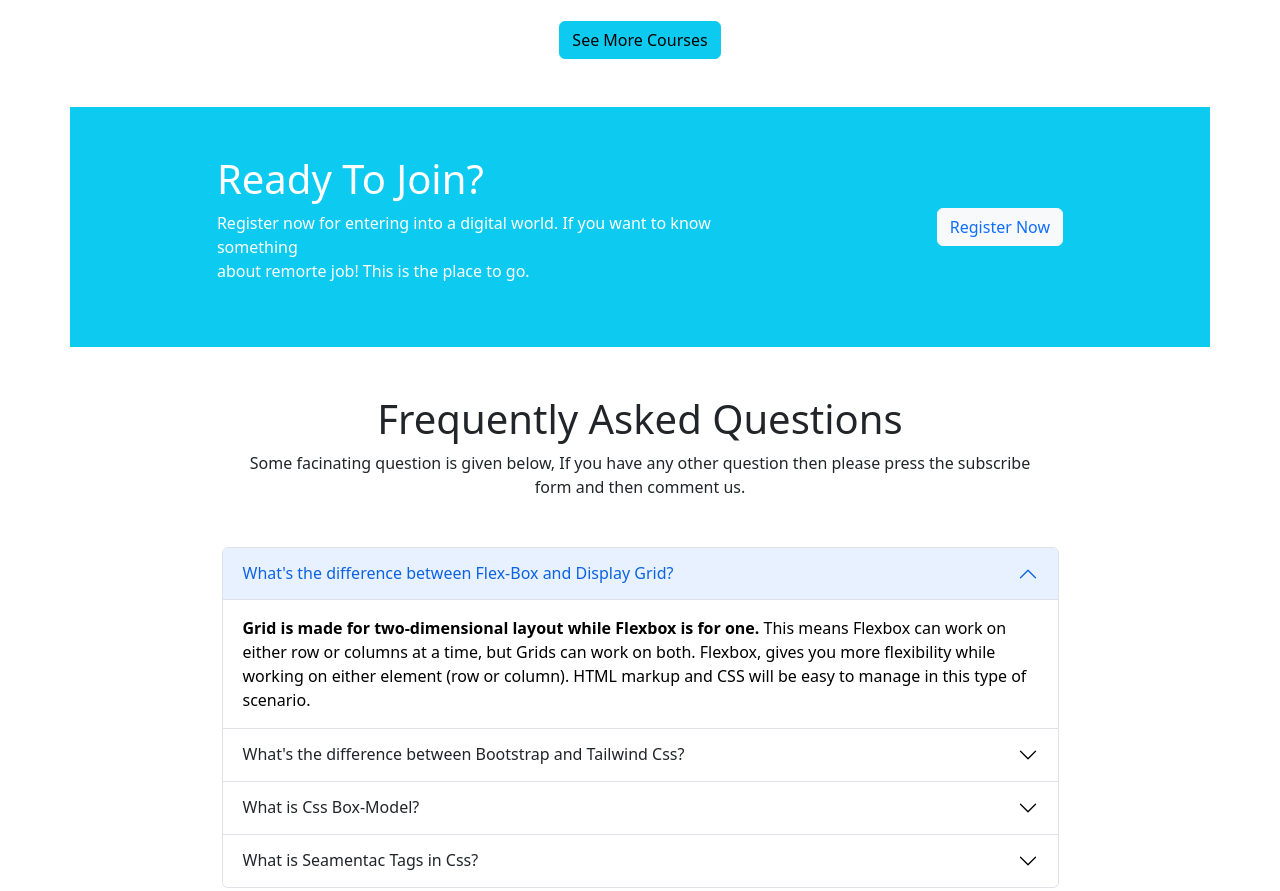
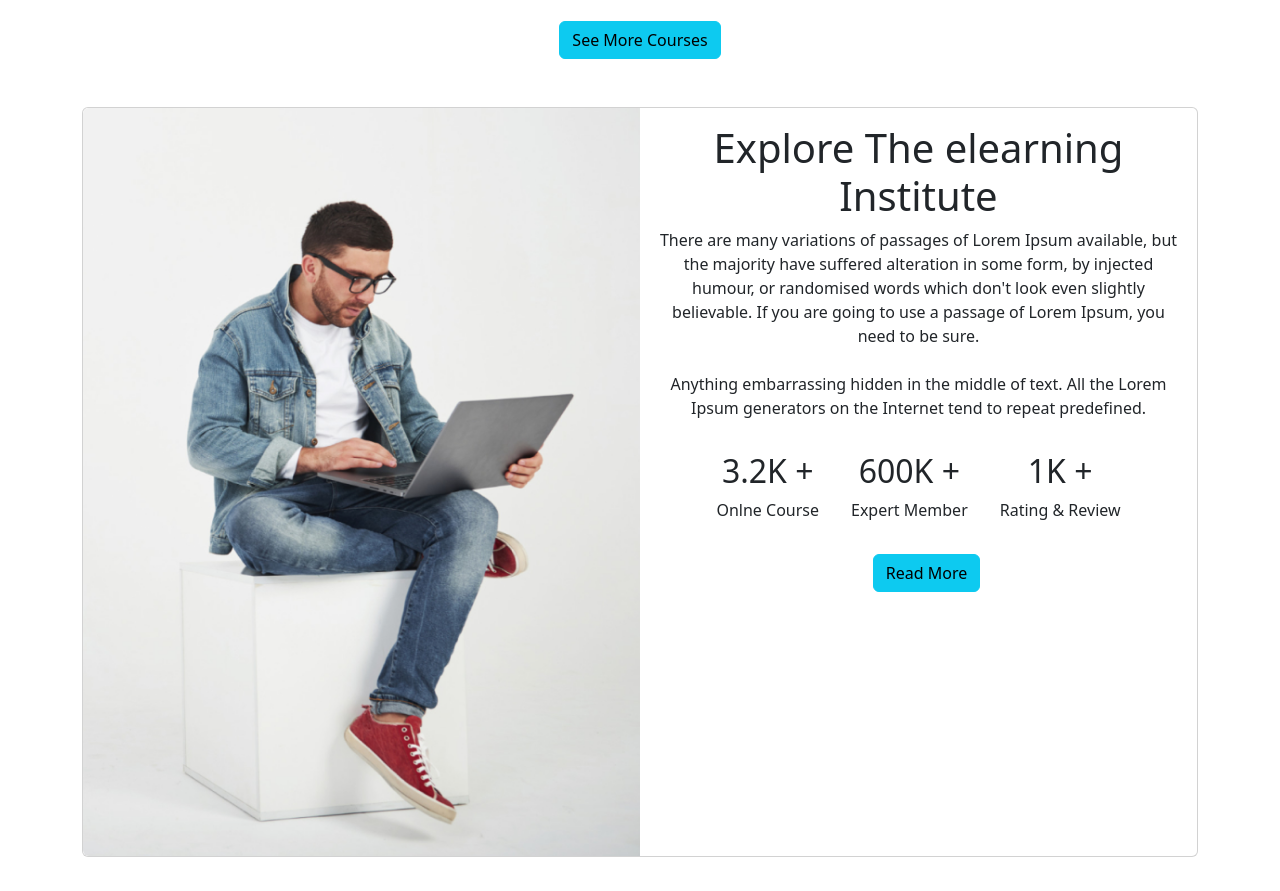
Before and after one commit to MaxPromit/Web-Education, a plain HTML site: page index.html in a window 1280 px wide. Shown: the part 1574-2465 px from the top of the page. Drawn offline with nearby package versions, Linux system fonts and the light colour scheme.

Commit message:
explore section done

```diff
--- a/index.html
+++ b/index.html
@@ -257,6 +257,44 @@
     </section>
     <!-- Discover Section End -->
 
+    <!-- Institute section start -->
+    <section class="container mb-5 ">
+      <div class="card mb-3">
+        <div class="row g-0 d-flex">
+          <div class="col-12 col-sm-12 col-md-6">
+            <img src="images/working.png" class="img-fluid rounded-start" alt="...">
+          </div>
+          <div class="col-12 col-sm-12 col-md-6">
+            <div class="card-body text-center p-lg-3">
+              <h1 class="card-title">Explore The elearning
+                Institute</h1>
+              <p class="card-text d-none d-lg-block">There are many variations of passages of Lorem Ipsum available, but the majority have suffered alteration in some form, by injected humour, or randomised words which don't look even slightly believable. If you are going to use a passage of Lorem Ipsum, you need to be sure. <br> <br> Anything embarrassing hidden in the middle of text. All the Lorem Ipsum generators on the Internet tend to repeat predefined.
+              </p>
+
+
+              <div class="d-flex justify-content-center flex-wrap">
+                <div class="m-3">
+                  <h2>3.2K +</h2>
+                  <p>Onlne Course</p>
+                </div>
+                <div class="m-3">
+                  <h2>600K +</h2>
+                  <p>Expert Member</p>
+                </div>
+                <div class="m-3">
+                  <h2>1K +</h2>
+                  <p>Rating & Review</p>
+                </div>
+              </div>
+              <button class="btn btn-info ms-3">Read More</button>
+
+            </div>
+          </div>
+        </div>
+      </div>
+    </section>
+    <!-- Institute section end -->
+
     <!-- Ready to join section start -->
 
     <section
@@ -494,7 +532,17 @@
     </footer>
     <!-- Footer Section End -->
 
+    <!-- Block level -->
+<div class="row">
+  <div class="col-2 text-truncate">
+    This text is quite long, and will be truncated once displayed.
+  </div>
+</div>
 
+<!-- Inline level -->
+<span class="d-inline-block text-truncate" style="max-width: 150px;">
+  This text is quite long, and will be truncated once displayed.
+</span>
     <!-- Bootstrap Js Cdn -->
     <script
       src="https://cdn.jsdelivr.net/npm/bootstrap@5.2.0/dist/js/bootstrap.bundle.min.js"
```
